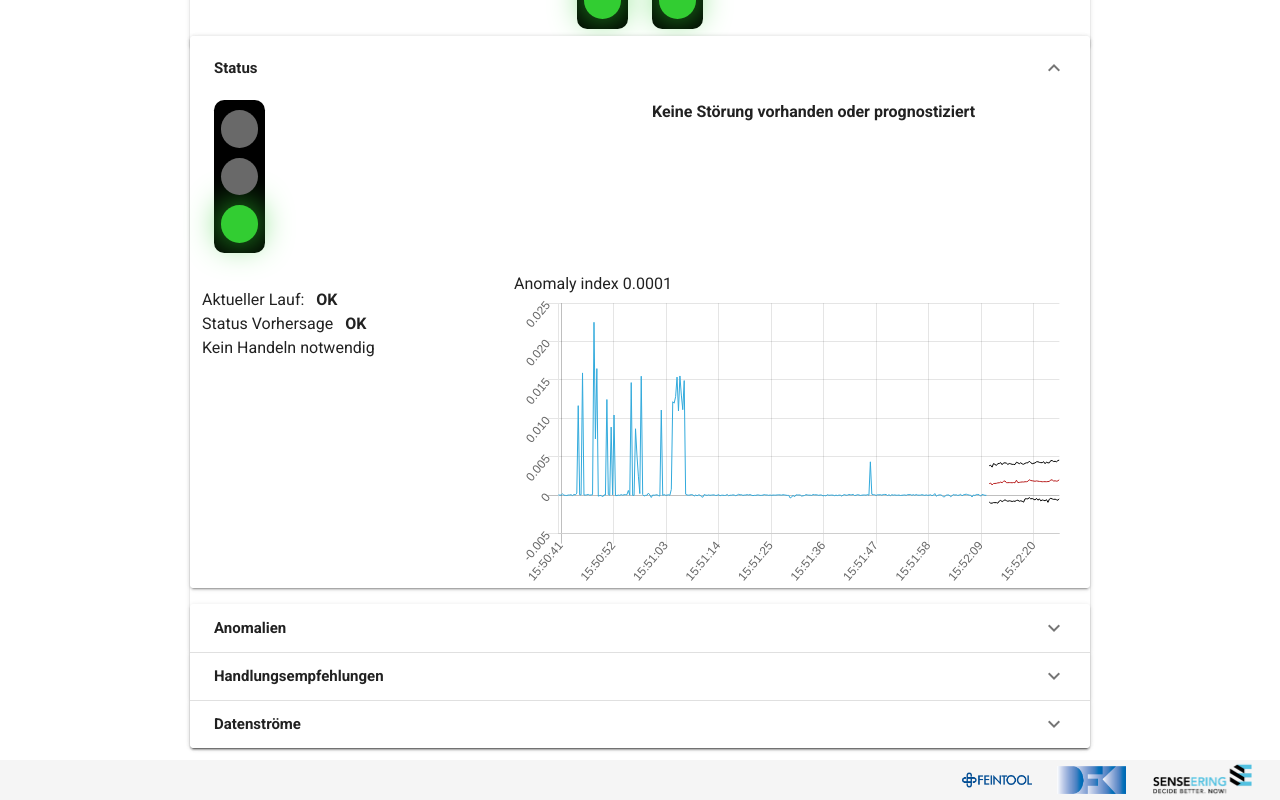
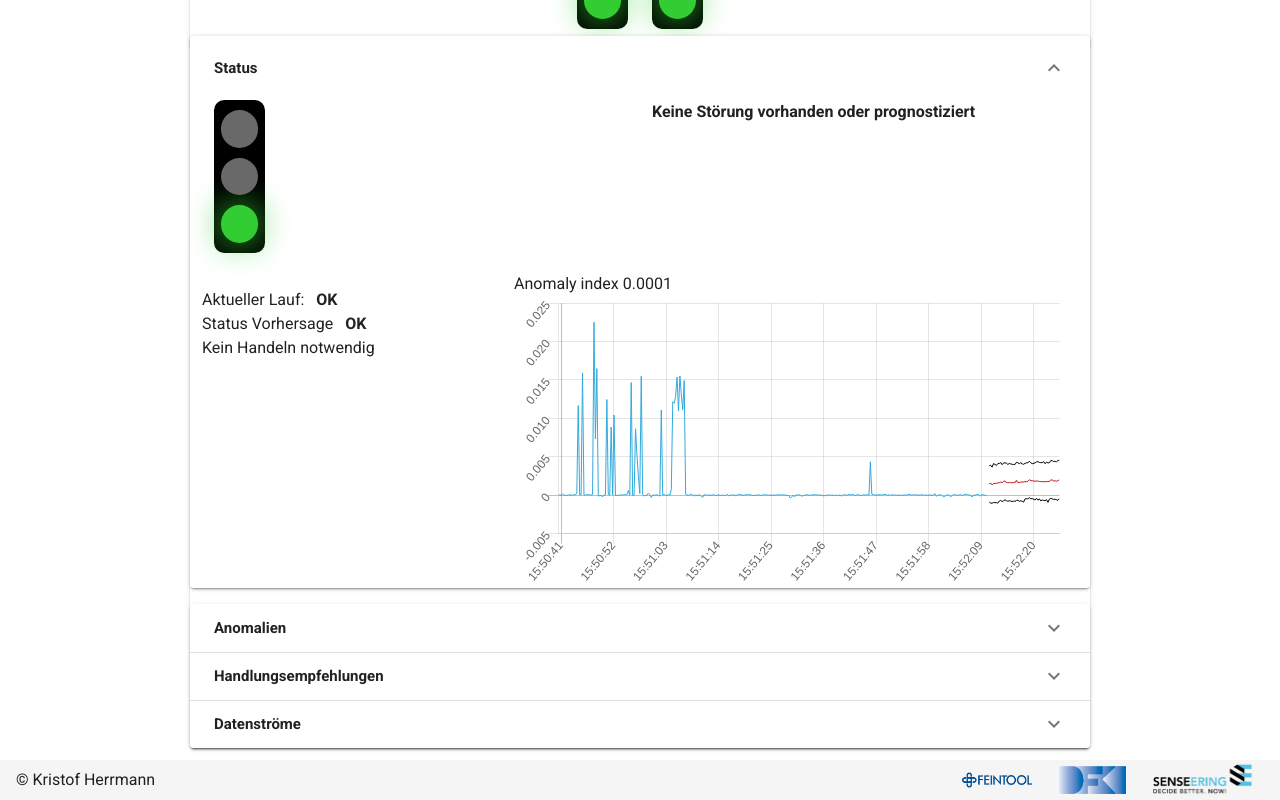
Before and after one commit to Senseering/spaicer-fineblanking-prototype, a Vue app: page / in a window 1280 px wide. Shown: the part 636-1436 px from the top of the page. Built offline with nearby package versions, Linux system fonts and the light colour scheme.

Commit message:
added copy

```diff
--- a/src/App.vue
+++ b/src/App.vue
@@ -39,6 +39,8 @@
       </v-container>
     </v-main>
     <v-footer>
+      &copy;
+      <div class="ml-1">Kristof Herrmann</div>
       <v-spacer />
 
       <v-btn text small href="https://www.feintool.com/en/" target="_blank">
```
